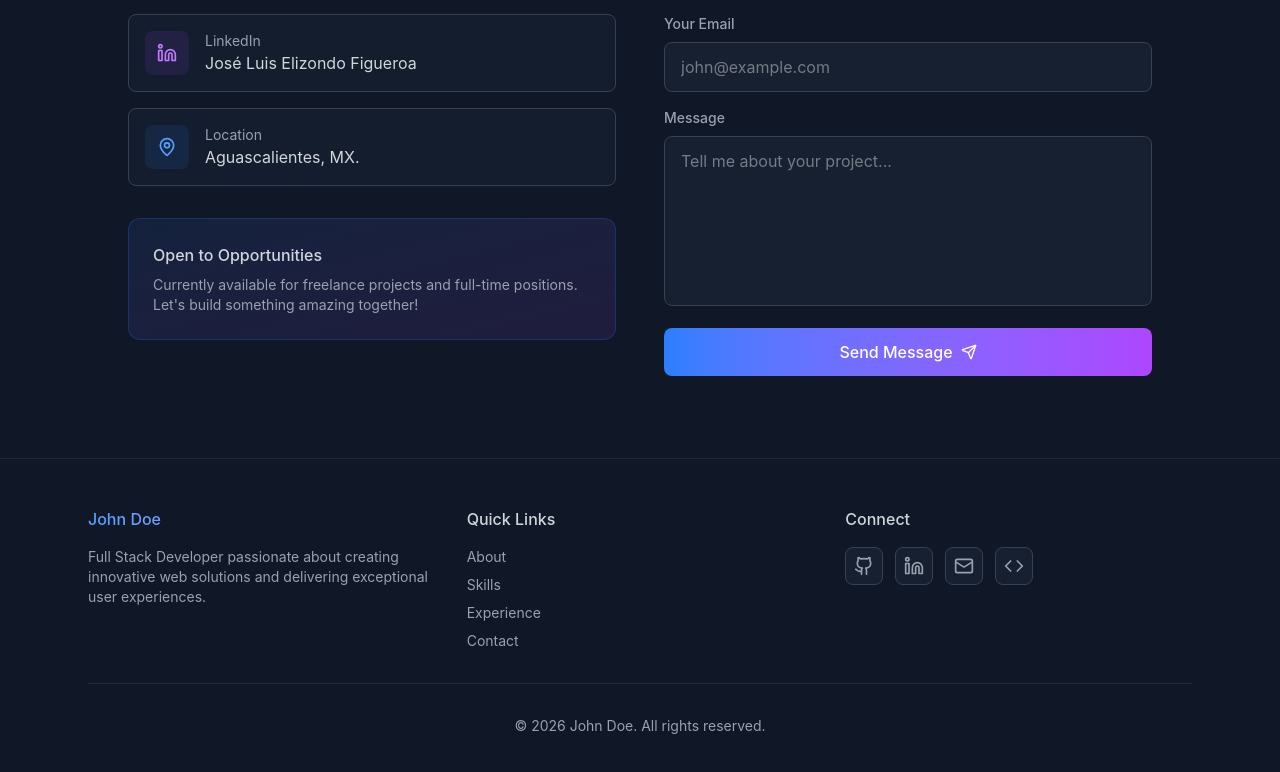
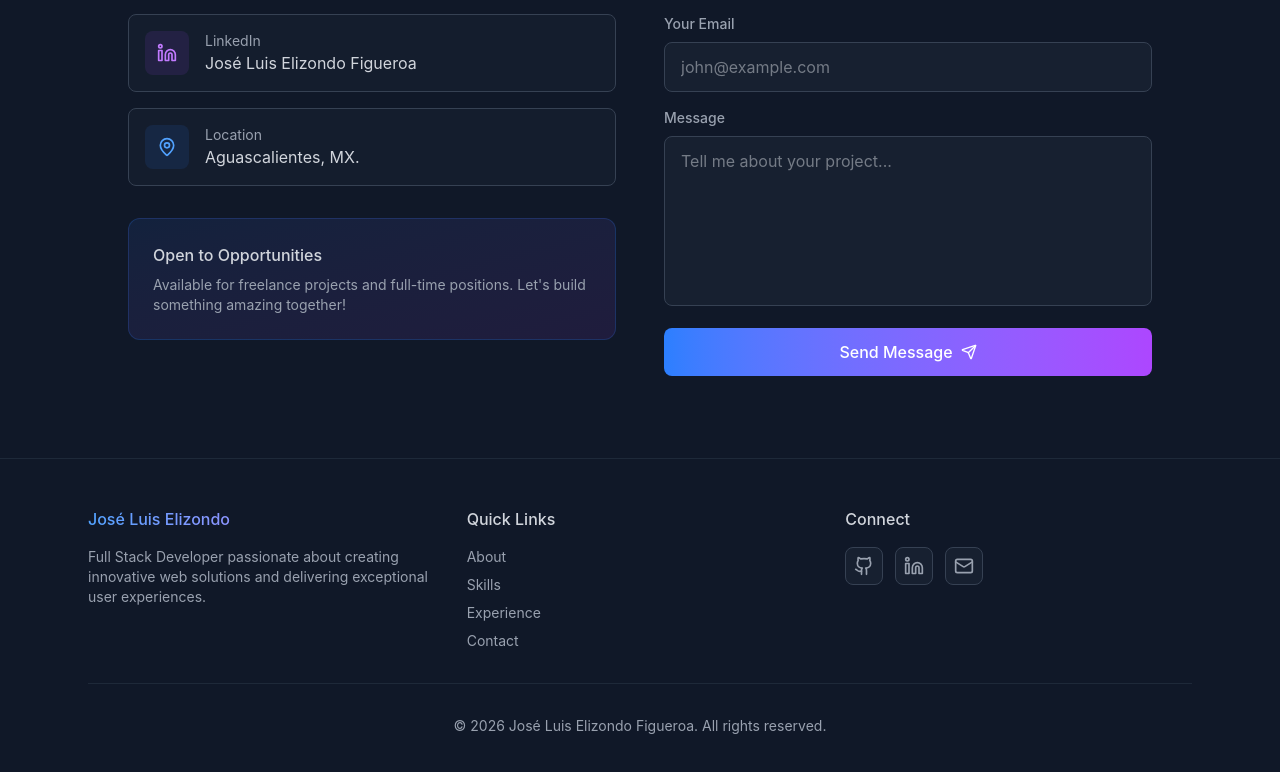
Before and after one commit to ElizondoStudios/Portfolio-v2, a React (Vite) app: page / in a window 1280 px wide. Shown: the part 2971-3743 px from the top of the page. Built offline with nearby package versions, Linux system fonts and the light colour scheme.

Commit message:
Contact and footer

```diff
--- a/src/app/components/Contact.tsx
+++ b/src/app/components/Contact.tsx
@@ -57,7 +57,7 @@ export function Contact() {
             <div className="p-6 bg-gradient-to-br from-blue-500/10 to-purple-500/10 border border-blue-500/20 rounded-xl">
               <h4 className="text-gray-300 mb-2">Open to Opportunities</h4>
               <p className="text-gray-400 text-sm">
-                Currently available for freelance projects and full-time positions. Let's build something amazing together!
+                Available for freelance projects and full-time positions. Let's build something amazing together!
               </p>
             </div>
           </div>
--- a/src/app/components/Footer.tsx
+++ b/src/app/components/Footer.tsx
@@ -9,7 +9,7 @@ export function Footer() {
         <div className="grid md:grid-cols-3 gap-8 mb-8">
           <div>
             <h4 className="bg-gradient-to-r from-blue-400 to-purple-400 bg-clip-text text-transparent mb-4">
-              John Doe
+              José Luis Elizondo
             </h4>
             <p className="text-gray-400 text-sm">
               Full Stack Developer passionate about creating innovative web solutions and delivering exceptional user experiences.
@@ -35,7 +35,7 @@ export function Footer() {
             <h4 className="text-gray-300 mb-4">Connect</h4>
             <div className="flex gap-3">
               <a
-                href="https://github.com"
+                href="https://github.com/ElizondoStudios"
                 target="_blank"
                 rel="noopener noreferrer"
                 className="p-2 bg-gray-800/50 border border-gray-700 rounded-lg hover:border-blue-500/50 hover:bg-gray-800 transition-all"
@@ -44,7 +44,7 @@ export function Footer() {
                 <Github className="w-5 h-5 text-gray-400 hover:text-blue-400 transition-colors" />
               </a>
               <a
-                href="https://linkedin.com"
+                href="https://www.linkedin.com/in/jos%C3%A9-luis-elizondo-figueroa-562398231/"
                 target="_blank"
                 rel="noopener noreferrer"
                 className="p-2 bg-gray-800/50 border border-gray-700 rounded-lg hover:border-blue-500/50 hover:bg-gray-800 transition-all"
@@ -53,20 +53,11 @@ export function Footer() {
                 <Linkedin className="w-5 h-5 text-gray-400 hover:text-blue-400 transition-colors" />
               </a>
               <a
-                href="mailto:john.doe@email.com"
+                href="mailto:joseluis.elizondof11@outlook.com"
                 className="p-2 bg-gray-800/50 border border-gray-700 rounded-lg hover:border-purple-500/50 hover:bg-gray-800 transition-all"
                 aria-label="Email"
               >
                 <Mail className="w-5 h-5 text-gray-400 hover:text-purple-400 transition-colors" />
-              </a>
-              <a
-                href="https://portfolio.com"
-                target="_blank"
-                rel="noopener noreferrer"
-                className="p-2 bg-gray-800/50 border border-gray-700 rounded-lg hover:border-purple-500/50 hover:bg-gray-800 transition-all"
-                aria-label="Portfolio"
-              >
-                <Code className="w-5 h-5 text-gray-400 hover:text-purple-400 transition-colors" />
               </a>
             </div>
           </div>
@@ -74,7 +65,7 @@ export function Footer() {
 
         <div className="pt-8 border-t border-gray-800 text-center">
           <p className="text-gray-400 text-sm">
-            © {currentYear} John Doe. All rights reserved.
+            © {currentYear} José Luis Elizondo Figueroa. All rights reserved.
           </p>
         </div>
       </div>
```
